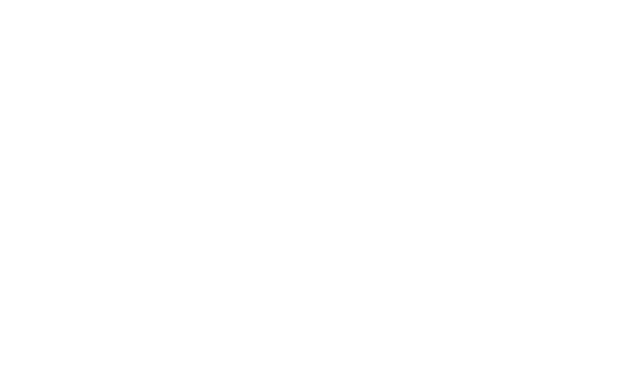
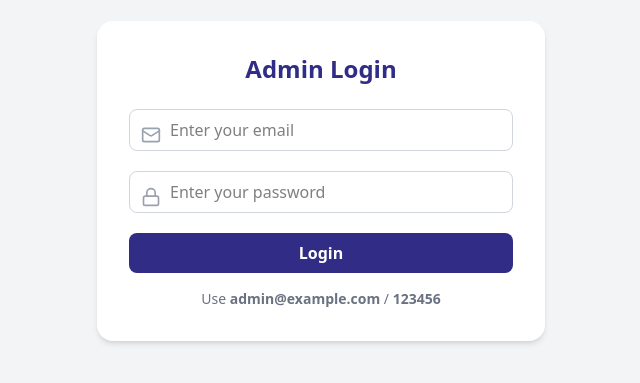
Before and after one commit to jakariya-ahmed/react-admin2, a React (Vite) app: page / in a window 1280 px wide. Before the commit this address had no page. Shown: the part 219-602 px from the top of the page, without its empty margins (319-959 px from the left). Built offline with nearby package versions, Linux system fonts and the light colour scheme.

Commit message:
solve profile dropdown

```diff
--- /dev/null
+++ b/src/component/topbar/ProfileDropdown.jsx
@@ -0,0 +1,67 @@
+import { ChevronDownIcon, LogInIcon, LucideHeadphones, MessageCircle, NotebookPenIcon, Settings, UserCircle } from "lucide-react";
+import { useEffect, useRef, useState } from "react";
+import { useNavigate } from "react-router-dom";
+import { logoutAdmin } from "../../utils/auth";
+
+export default function ProfileDropdown() {
+
+    const [isOpenProfile, setIsOpenProfile] = useState(false);
+    const  navigate = useNavigate();
+    const profileRef = useRef(null);
+    // handle outside click for close profile dropdown
+    useEffect(() => {
+        const handleClickOutside = (e) => {
+            if (profileRef.current && !profileRef.current.contains(e.target)) {
+                setIsOpenProfile(false);
+            }
+        };
+
+        if (isOpenProfile) document.addEventListener('mousedown', handleClickOutside);
+        return () => document.removeEventListener('mousedown', handleClickOutside);
+
+    }, [isOpenProfile]);
+    // Logout
+    const handleLogout = () => {
+        logoutAdmin();
+        navigate("/");
+    }
+    return(
+        <div className="relative  cursor-pointer"
+         ref={profileRef}
+        onClick={() => setIsOpenProfile((prev) => !prev)}
+        >
+            <div className="flex gap-x-2 items-center">
+                <img src="/img/customers/cust-1.jpeg" className="w-7 h-7 rounded-full"/>
+                <div className="leading-none">
+                    <p className="line-h-20">John Smith </p>
+                    <span className="text-xs ">Designer </span>
+                </div>
+
+                <ChevronDownIcon className={`w-5 h-5 transition-transform ${isOpenProfile ? 'rotate-180' : ''}`} />
+            </div>
+            {isOpenProfile && (
+                <div className="absolute z-50 pb-3 w-40 right-0 mt-2 bg-white border border-gray-200 shadow-md">
+                    <div className="flex items-center gap-x-[6px] px-3 py-2 hover:bg-gray-100">
+                        <UserCircle className="w-4 h-4" /> <span>Profile</span>
+                    </div>
+                    <div className="flex items-center gap-x-[6px] px-3 py-2 hover:bg-gray-100">
+                        <Settings className="w-4 h-4" /> <span>Setting Profile</span>
+                    </div>
+                    <div className="flex items-center gap-x-[6px] px-3 py-2 hover:bg-gray-100">
+                        <NotebookPenIcon className="w-4 h-4" /> <span>Task Manager</span>
+                    </div>
+                    <div className="flex items-center gap-x-[6px] px-3 py-2 hover:bg-gray-100">
+                        <LucideHeadphones className="w-4 h-4" /> <span>Support</span>
+                    </div>
+                    <div className="flex items-center justify-between gap-x-[6px] px-3 py-2 hover:bg-gray-100">
+                        <div className="flex items-center gap-1 "><MessageCircle className="w-4 h-4" /> <span>Inbox</span></div>
+                        <div><span className="bg-green-100 px-1 text-xs font-semibold rounded">20+</span></div>
+                    </div>
+                    <div className="px-3 py-2 hover:bg-gray-100">
+                        <button onClick={handleLogout} className="flex items-center gap-x-[6px] cursor-pointer"><LogInIcon className="w-4 h-4" /> <span>Logout</span></button>
+                    </div>
+                </div>
+            )}
+        </div>
+    );
+}
--- a/src/component/topbar/Topbar.jsx
+++ b/src/component/topbar/Topbar.jsx
@@ -1,4 +1,4 @@
-import { Bell, Globe, Maximize, Menu, Search, Settings, ShoppingBag, User } from "lucide-react";
+import { Bell, ChevronDown, ChevronDownIcon, Globe, Maximize, Menu, Search, Settings, ShoppingBag, User } from "lucide-react";
 import { useEffect, useRef, useState } from "react";
 import SearchModal from "./SearchModal";
 import Languages from "./Languages";
@@ -6,6 +6,7 @@ import { products } from "../../data/dashboardData";
 import TopCartItems from "./TopCartItems";
 import NotificationDropdown from "./Notification";
 import FullScreenToggle from "./FullScreenToggle";
+import ProfileDropdown from "./ProfileDropdown";
 
 
 export default function Topbar({ toggleSidebar }) {
@@ -74,11 +75,14 @@ export default function Topbar({ toggleSidebar }) {
 
                 {/* Fullscreen Toggle  */}
                 <FullScreenToggle />
+
+                {/* // ProfileDropdown */}
+                <ProfileDropdown />
+
                 <button className="hidden sm:flex items-center justify-center w-8 h-8 rounded-full hover:bg-gray-200 transition">
 
                 <Settings className="text-gray-400 cursor-pointer hover:text-amber-500 w-4" />
                 </button>
-                <User className="text-gray-400 cursor-pointer hover:text-amber-500 w-4" />
             </div>
 
         <SearchModal isOpen={isSearchOpen} onClose={() => setIsSearchOpen(false)} />
--- /dev/null
+++ b/src/pages/user/Login.jsx
@@ -0,0 +1,84 @@
+import React, { useState } from "react";
+import { useNavigate } from "react-router-dom";
+import { Lock, Mail } from "lucide-react";
+import { loginAdmin } from "../../utils/auth";
+
+const Login = () => {
+  const navigate = useNavigate();
+  const [form, setForm] = useState({ email: "", password: "" });
+  const [error, setError] = useState("");
+
+  const handleChange = (e) => {
+    setForm({ ...form, [e.target.name]: e.target.value });
+  };
+
+  const handleSubmit = (e) => {
+    e.preventDefault();
+
+    if (loginAdmin(form.email, form.password)) {
+      navigate("/admin");
+    } else {
+      setError("Invalid email or password!");
+    }
+  };
+
+  return (
+    <div className="flex items-center justify-center min-h-screen bg-gray-100">
+      <div className="bg-white p-8 rounded-2xl shadow-md w-full max-w-md">
+        <h2 className="text-2xl font-bold text-center text-indigo-900 mb-6">
+          Admin Login
+        </h2>
+
+        {error && (
+          <div className="bg-red-100 text-red-600 p-2 mb-4 rounded-md text-sm text-center">
+            {error}
+          </div>
+        )}
+
+        <form onSubmit={handleSubmit} className="space-y-5">
+          {/* Email */}
+          <div className="relative">
+            <Mail className="absolute left-3 top-3.5 text-gray-400 w-5" />
+            <input
+              type="email"
+              name="email"
+              value={form.email}
+              onChange={handleChange}
+              placeholder="Enter your email"
+              required
+              className="w-full border border-gray-300 rounded-lg pl-10 py-2 focus:ring-1 focus:ring-indigo-600 focus:outline-none"
+            />
+          </div>
+
+          {/* Password */}
+          <div className="relative">
+            <Lock className="absolute left-3 top-3.5 text-gray-400 w-5" />
+            <input
+              type="password"
+              name="password"
+              value={form.password}
+              onChange={handleChange}
+              placeholder="Enter your password"
+              required
+              className="w-full border border-gray-300 rounded-lg pl-10 py-2 focus:ring-1 focus:ring-indigo-600 focus:outline-none"
+            />
+          </div>
+
+          {/* Submit */}
+          <button
+            type="submit"
+            className="w-full bg-indigo-900 text-white py-2 rounded-lg font-semibold hover:bg-indigo-800 transition"
+          >
+            Login
+          </button>
+        </form>
+
+        <p className="text-center text-gray-500 text-sm mt-4">
+          Use <strong>admin@example.com</strong> / <strong>123456</strong>
+        </p>
+      </div>
+    </div>
+  );
+};
+
+export default Login;
--- a/src/routes/AppRouter.jsx
+++ b/src/routes/AppRouter.jsx
@@ -3,6 +3,7 @@ import AdminDashboard from "../layouts/AdminLayout";
 import Dashboard from "../pages/Dashboard";
 import CreateProduct from "../pages/product/CreateProduct";
 import ProductsList from "../pages/product/ProductsList";
+import Login from "../pages/user/Login";
 
 export default function AppRouter() {
     return (
@@ -14,6 +15,8 @@ export default function AppRouter() {
                     <Route path="create-product" element={<CreateProduct /> } />
                     <Route path="products" element={<ProductsList /> } />
                 </Route>
+
+                <Route path="/" element={<Login />}/>
             </Routes>
         </BrowserRouter>
     );
--- /dev/null
+++ b/src/utils/auth.js
@@ -0,0 +1,24 @@
+// utils/auth.js
+
+// Dummy authentication (replace with backend call later)
+export const loginAdmin = (email, password) => {
+    const adminEmail = "admin@example.com";
+    const adminPwd = "123456";
+
+    if (email === adminEmail && password === adminPwd) {
+        localStorage.setItem("isAdminLoggedIn", "true");
+        return true;
+    }  else {
+        return false;
+    }
+};
+
+export const isAuthenticated = () => {
+    return localStorage.getItem("isAdminLoggedIn") === "true";
+}
+
+
+// admin logout
+export const logoutAdmin = () => {
+    localStorage.removeItem("isAdminLoggedIn");
+}
```
